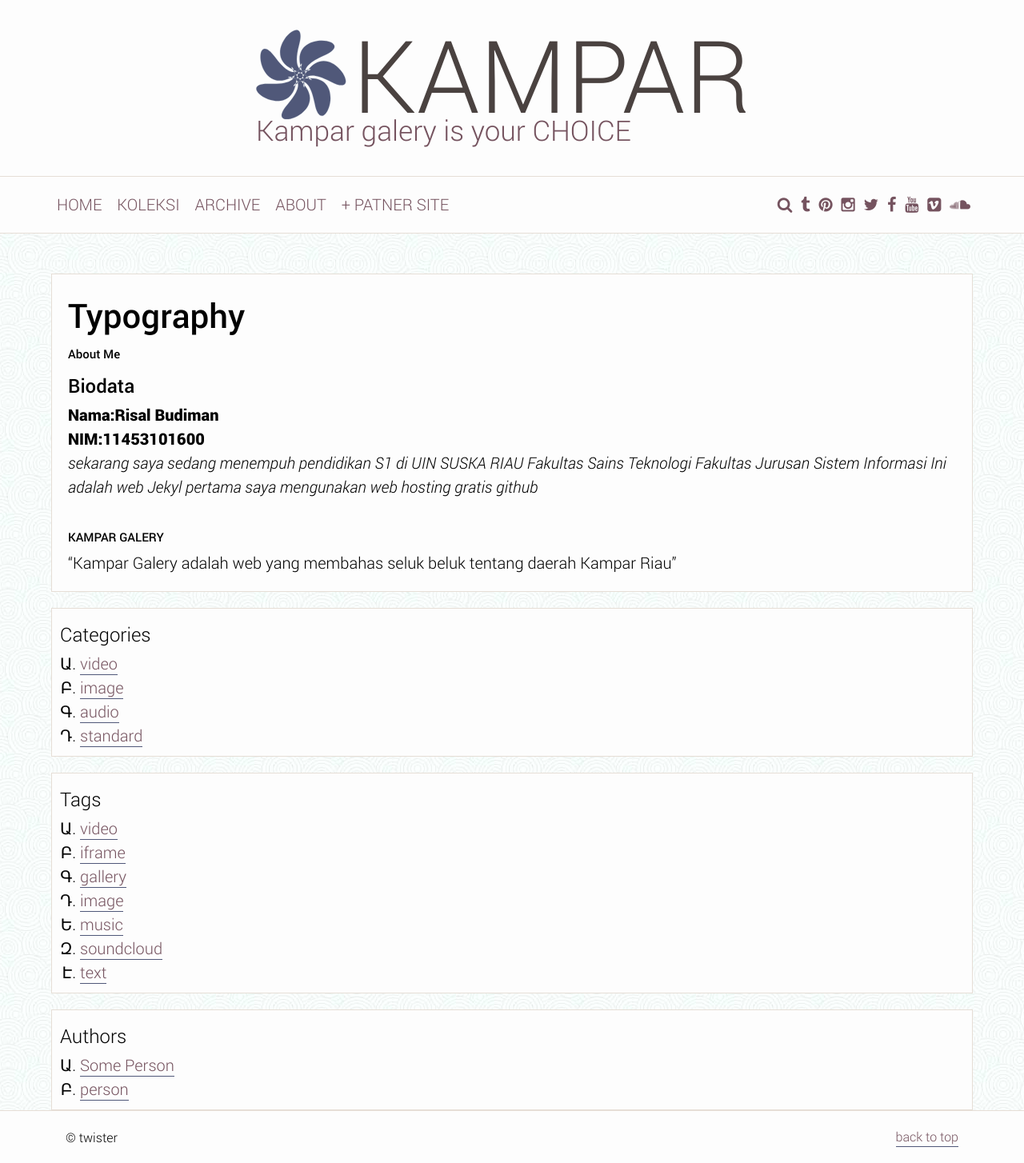
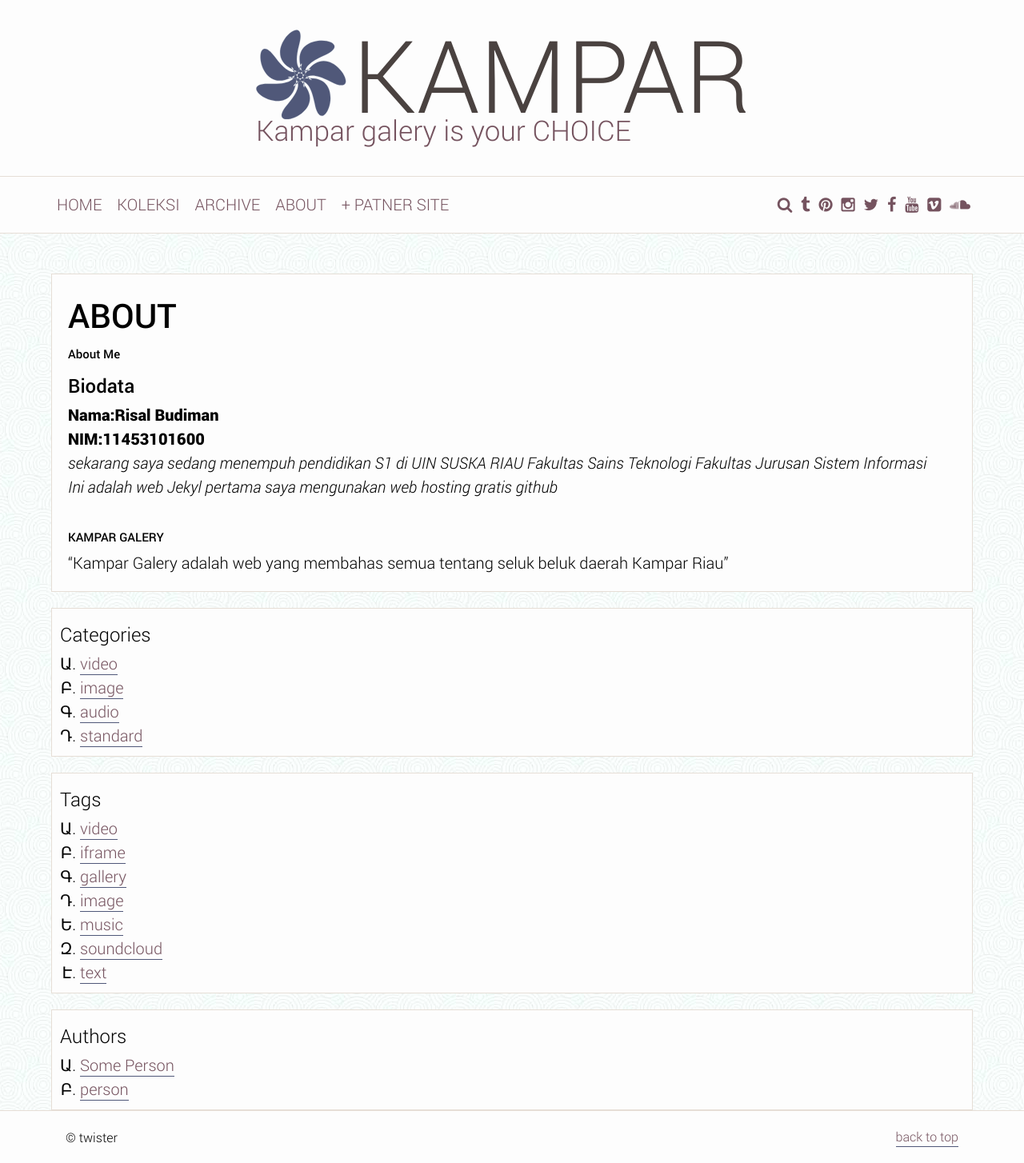
Before and after one commit to Risalbudiman/Risalbudiman.github.io, a Jekyll site: the page built from typography/index.md, in a window 1280 px wide. Shown: the whole page at 80% size. Built offline with Jekyll 4.4.1, drawn with Linux system fonts in a browser that asks for light colours.

Commit message:
Update index.md

```diff
--- a/typography/index.md
+++ b/typography/index.md
@@ -1,6 +1,6 @@
 ---
 layout: page
-title: Typography
+title: ABOUT
 ---
 ###### About Me
 
@@ -8,10 +8,10 @@ title: Typography
 **Nama:Risal Budiman**<br>
 **NIM:11453101600**<br>
 
-_sekarang saya sedang menempuh pendidikan S1 di UIN SUSKA RIAU Fakultas Sains Teknologi Fakultas Jurusan Sistem Informasi
+_sekarang saya sedang menempuh pendidikan S1 di UIN SUSKA RIAU Fakultas Sains Teknologi Fakultas Jurusan Sistem Informasi<br>
 Ini adalah web Jekyl pertama saya mengunakan web hosting gratis github_
 
 <br>
 
 ###### KAMPAR GALERY <br>
-"Kampar Galery adalah web yang membahas seluk beluk tentang daerah Kampar Riau"
+"Kampar Galery adalah web yang membahas semua tentang seluk beluk daerah Kampar Riau"
```
